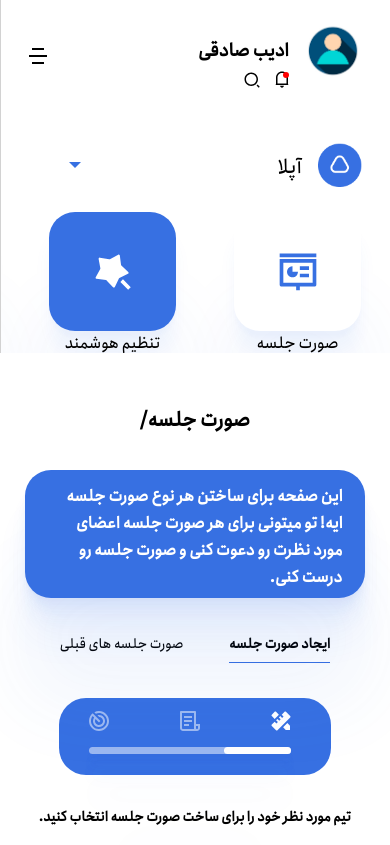
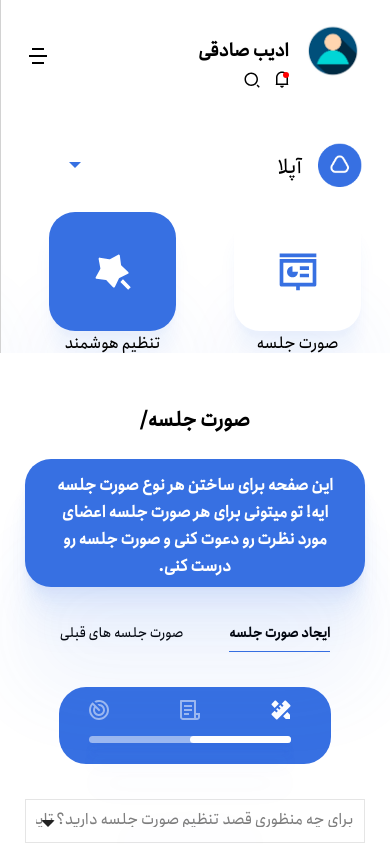
Before and after one commit to adibsadeghi1993/uplaw, a React (Create React App) app: page /proceeding in a window 390 px wide. Shown: the top 845 px of the page. Built offline with nearby package versions, Linux system fonts and the light colour scheme.

Commit message:
TimePicker component was created

```diff
--- a/src/App.js
+++ b/src/App.js
@@ -8,6 +8,7 @@ import Contract from "./pages/Contract";
 import Team from "./pages/Team";
 import AdjustContract from "./components/contract/adjustContract/AdjustContract";
 import CreateMeeting from "./components/proceeding/CreateMeeting/CreateMeeting";
+import SetMeetingTime from "./components/proceeding/setMeetingTime/SetMeetingTime";
 
 
 function App() {
@@ -19,7 +20,7 @@ function App() {
           <Route path="/contract/:id" component={AdjustContract} />
           <Route path="/contract" component={Contract} />
 
-          <Route path="/proceeding" component={CreateMeeting} />
+          <Route path="/proceeding" component={SetMeetingTime} />
           <Route path="/team" component={Team} />
           <Route path="/" exact component={Home} />
         </Switch>
--- a/src/components/proceeding/commonfiles/proceedingHeader/ProceedingHeader.js
+++ b/src/components/proceeding/commonfiles/proceedingHeader/ProceedingHeader.js
@@ -5,7 +5,7 @@ import fingerImage from "../../../../asstes/finger.png"
 const ProceedingHeader = () => {
     return (
         <div className={styles.proceeding_create_team}>
-        <h1>
+        <h1 className={styles.create_proceeding_title}>
           این صفحه برای ساختن هر نوع صورت جلسه ایه! تو میتونی برای هر صورت
           جلسه اعضای مورد نظرت رو دعوت کنی و صورت جلسه رو درست کنی.
         </h1>
--- a/src/components/proceeding/commonfiles/proceedingHeader/proceedingHeader.module.css
+++ b/src/components/proceeding/commonfiles/proceedingHeader/proceedingHeader.module.css
@@ -7,7 +7,7 @@
    position: relative;
    }
 
-   .proceeding_create_team h1{
+   .create_proceeding_title{
    font-weight: 900;
    font-size: 20px;
    line-height: 27px;
@@ -22,12 +22,12 @@
    }
 
    @media(max-width:980px){
-    .proceeding_create_team h1{
+    .create_proceeding_title{
         font-size: 17px;
         }
    }
    @media(max-width:880px){
-    .proceeding_create_team h1{
+    .create_proceeding_title{
         font-size: 1rem;
         }
    }
--- a/src/components/proceeding/setMeetingTime/SetMeetingTime.js
+++ b/src/components/proceeding/setMeetingTime/SetMeetingTime.js
@@ -2,6 +2,7 @@ import React from "react";
 import { useSelector } from "react-redux";
 import UserProfile from "../../userInfo/commonFiles/userProfile/UserProfile";
 import styles from "./setMeetingTime.module.css";
+import SetMeetingTimeDetailes from "./setMeetingTimeDeatailes/SetMeetingTimeDetailes";
 
 const SetMeetingTime = () => {
   const { myTeam } = useSelector((state) => state.team);
@@ -12,7 +13,8 @@ const SetMeetingTime = () => {
       </section>
       <section className={styles.proceeding_info}>
         <div className={styles.proceeding_detail}>
-          <h1>صورت جلسه/ </h1>
+          <h1 className={styles.main_title}>صورت جلسه/ </h1>
+          <SetMeetingTimeDetailes/>
         </div>
       </section>
     </main>
--- a/src/components/proceeding/setMeetingTime/setMeetingTime.module.css
+++ b/src/components/proceeding/setMeetingTime/setMeetingTime.module.css
@@ -18,12 +18,13 @@
    margin-left: auto;
    margin-right: auto;
 }
-.proceeding_detail h1{
+.main_title{
 font-weight: 800;
 font-size: 20px;
 line-height: 31px;
 text-align: right;
 color: #000000;
+margin-bottom: 25px;
 }
 
 
--- a/src/components/proceeding/setMeetingTime/setMeetingTimeDeatailes/SetMeetingTimeDetailes.js
+++ b/src/components/proceeding/setMeetingTime/setMeetingTimeDeatailes/SetMeetingTimeDetailes.js
@@ -1,19 +1,68 @@
-import React from 'react'
-import styles from "./setMeetingTimeDetailes.module.css"
+import React, { useState } from "react";
+import ContractHeader from "../../../userInfo/commonFiles/contractHeader/ContractHeader";
+import ProceedingHeader from "../../commonfiles/proceedingHeader/ProceedingHeader";
+import styles from "./setMeetingTimeDetailes.module.css";
 
 const SetMeetingTimeDetailes = () => {
+  const [proceedingStatus, setProceedingStatus] = useState("createProceeding");
+  const createProceedingHandler = () => {
+    setProceedingStatus("createProceeding");
+  };
+  const previousProceedingHandler = () => {
+    setProceedingStatus("previousProceeding");
+  };
+  const adjustProceedingHandler=(e)=>{
+console.log(e.target.value)
+  }
   return (
     <div>
+      <ProceedingHeader />
+      <div className={styles.chooseProceeding}>
+        <p
+          onClick={createProceedingHandler}
+          className={
+            proceedingStatus === "createProceeding"
+              ? styles.activeProceeding
+              : null
+          }
+        >
+          ایجاد صورت جلسه
+        </p>
+        <p
+          onClick={previousProceedingHandler}
+          className={
+            proceedingStatus === "previousProceeding"
+              ? styles.activeProceeding
+              : null
+          }
+        >
+          صورت جلسه های قبلی
+        </p>
+      </div>
+      <ContractHeader
+        adjust="nonadjustent"
+        mainContent="noneContent"
+        opacityTow="0.5"
+        opacityThree="0.5"
+        stepOne="انتخاب تیم"
+        stepTow="تاریخ و موضوع"
+        noneBox="noneBox"
+        width="50%"
+      />
       <div>
         <div className={styles.select_option}>
-          <select className={styles.select_proceeding}>
-            <option>صورت جلسه مورد نظر خود را جستجو کنید.</option>
-            <option>صورت جلسه</option>
+          <select onChange={adjustProceedingHandler} className={styles.select_proceeding}>
+            <option value="" selected>
+              برای چه منظوری قصد تنظیم صورت جلسه دارید؟ تایپ کنید یا از موارد
+              پیشفرض انتخاب کنید
+            </option>
+            <option value="forMystartup">برای استارتاپ خودم</option>
+            <option value="formycompany">برای شرکت</option>
           </select>
         </div>
       </div>
     </div>
-    )
-}
+  );
+};
 
-export default SetMeetingTimeDetailes
+export default SetMeetingTimeDetailes;
--- a/src/components/proceeding/setMeetingTime/setMeetingTimeDeatailes/setMeetingTimeDetailes.module.css
+++ b/src/components/proceeding/setMeetingTime/setMeetingTimeDeatailes/setMeetingTimeDetailes.module.css
@@ -1,5 +1,23 @@
 
 
+.chooseProceeding{
+    width: 100%;
+    margin: 35px 0;
+    display: flex;
+
+}
+.chooseProceeding p{
+    cursor: pointer;
+}
+
+.chooseProceeding p:last-child{
+    margin-right: 45px;
+}
+.activeProceeding{
+    font-weight: 900;
+    padding-bottom: 10px;
+    border-bottom: 1px solid #3770E2;
+}
 
 .select_option{
     margin-top: 35px;
@@ -42,3 +60,21 @@
      border: none;
      outline: none;
  }
+
+
+
+ @media(max-width:768px){
+    .chooseProceeding{
+       display: flex;
+        justify-content: center;
+
+    }
+
+}
+
+@media(max-width:480px){
+   .chooseProceeding p{
+       font-size: 0.85rem;
+   }
+
+}
```
Also changed, not shown: src/components/proceeding/setMeetingTime/setMeetingTimeDeatailes/timePicker/TimePicker.js (added, +11 -0 lines), src/components/proceeding/setMeetingTime/setMeetingTimeDeatailes/timePicker/timePicker.module.css (added). Lines whose indentation alone changed are shown as unchanged.
